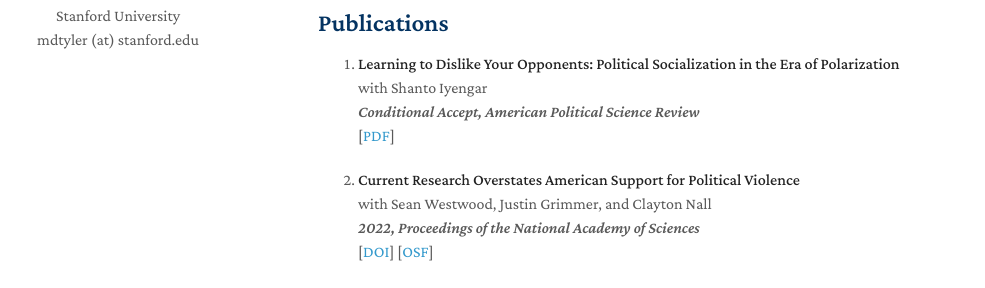
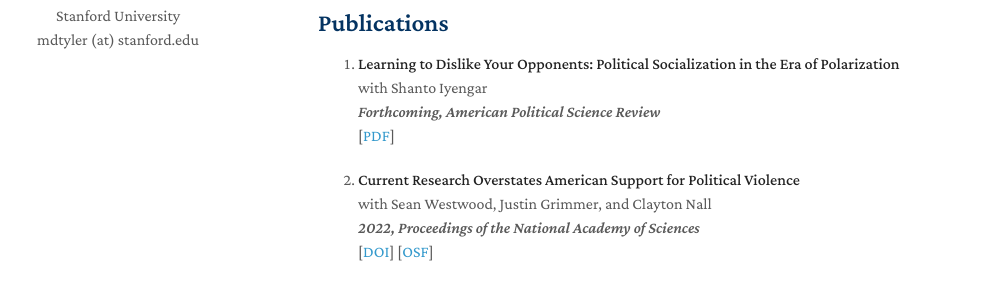
Before and after one commit to matthewtyler/matthewtyler.github.io, a Jekyll site: the page built from index.md, in a window 1280 px wide and 1191 px high. Shown: the part 282-570 px from the top of the window, without its empty margins (152-1137 px from the left). Built offline with Jekyll 4.4.1, drawn with Linux system fonts in a browser that asks for light colours; nearby versions of some CDN libraries; a style sheet for code colours, icons or effects is not loaded; our own code applies the rules of GitHub Pages for plain Markdown files.

Commit message:
Update index.md

```diff
--- a/index.md
+++ b/index.md
@@ -20,7 +20,7 @@ I am a postdoc for both the Democracy and Polarization Lab and American National
   <br>
   with Shanto Iyengar
   <br>
-  *Conditional Accept, American Political Science Review*
+  *Forthcoming, American Political Science Review*
   <br>
   [[PDF][5]]
 
```
